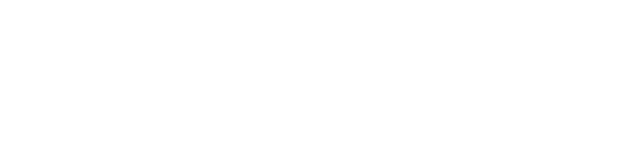
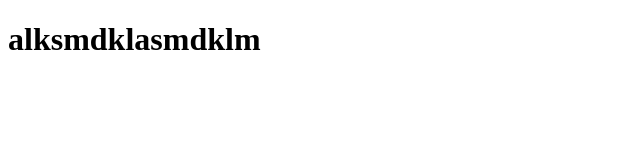
Before and after one commit to MinimumViablePerson/hoxton-html-youtube, a plain HTML site: page index.html in a window 1280 px wide. Shown: the whole page, without its empty margins (0-640 px from the left). Drawn offline with Linux system fonts and the light colour scheme.

Commit message:
Added h1

```diff
--- a/index.html
+++ b/index.html
@@ -7,5 +7,7 @@
     <title>Document</title>
     <link rel="stylesheet" href="style.css" />
   </head>
-  <body></body>
+  <body>
+    <h1>alksmdklasmdklm</h1>
+  </body>
 </html>
```
